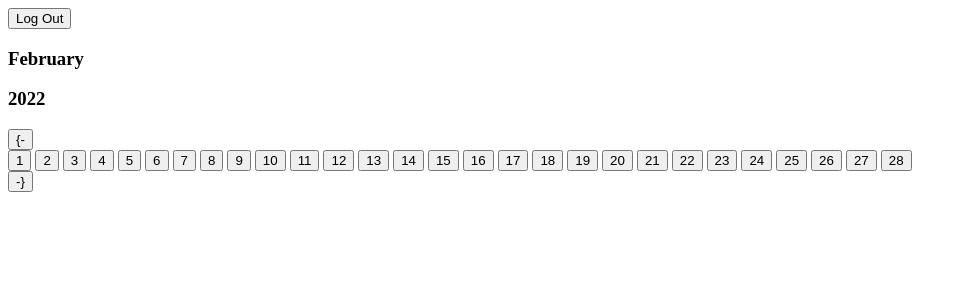
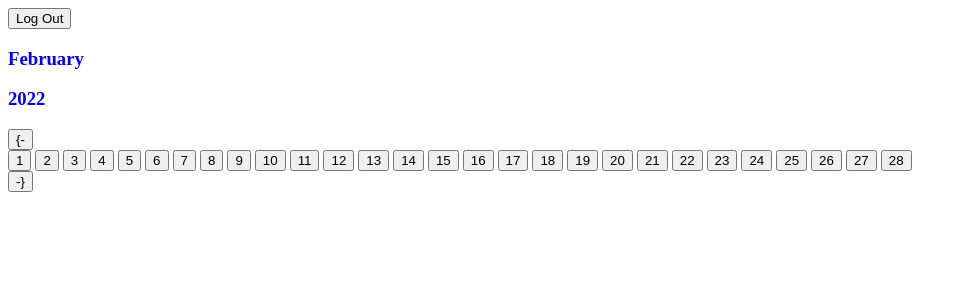
Before and after one commit to nplatte/scheduler-website, a Django app: a page that uses month_view/templates/month_view/base.html in a window 1280 px wide. Shown: the top 300 px of the page, without its empty margins (0-967 px from the left). Run offline with Django 4.2, Linux system fonts and the light colour scheme; the visitor is signed in with stand-in values (Sample User, id 1); data that the repository does not hold is empty.

Commit message:
style sheet affects html pages

```diff
--- a/month_view/static/month_view/css/month_view.css
+++ b/month_view/static/month_view/css/month_view.css
@@ -0,0 +1,3 @@
+div.month_identifiers {
+    color:blue;
+}
--- a/month_view/templates/month_view/base.html
+++ b/month_view/templates/month_view/base.html
@@ -2,7 +2,7 @@
     <head>
         {% block 'title' %}{% endblock %}
         {% load static %}
-        <link rel="stylesheet" type="style" href="{% static 'month_view/css/month_view.css' %}">
+        <link rel="stylesheet" type="text/css" href="{% static 'month_view/css/month_view.css' %}">
         <script src="{% static 'month_view/js/helper.js' %}"></script>
     </head>
     <body>
--- a/month_view/templates/month_view/month_view.html
+++ b/month_view/templates/month_view/month_view.html
@@ -5,8 +5,11 @@
 {% endblock %}
 
 {% block 'body' %}
-<h3 class="month_name">{{ month_name }}</h3>
-<h3 class="year_number">{{ year_number }}</h3>
+<div class="month_identifiers">
+    <h3 class="month_name">{{ month_name }}</h3>
+    <h3 class="year_number">{{ year_number }}</h3>
+</div>
+
 
 <div>
     <form method="POST">
```
